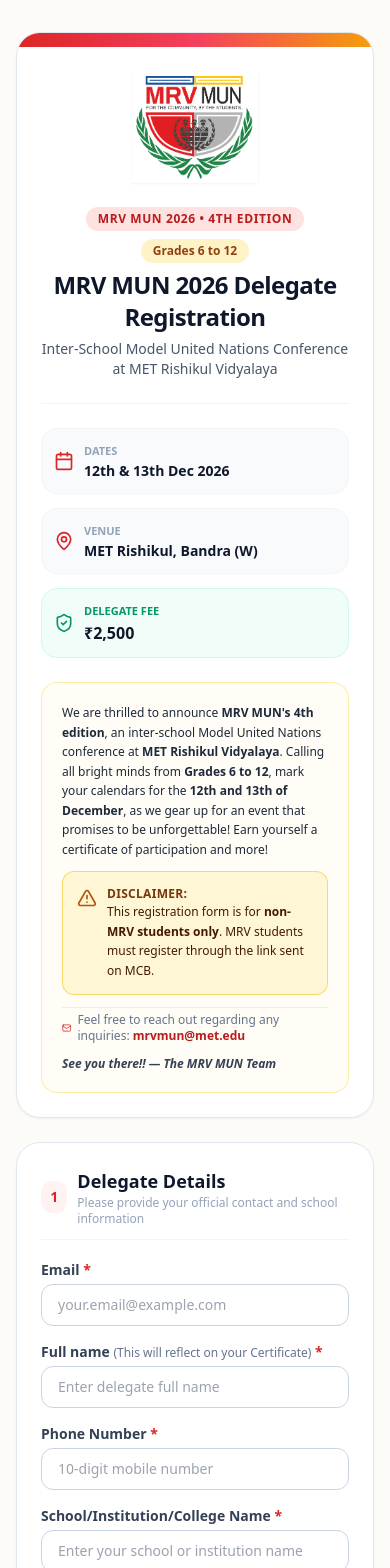
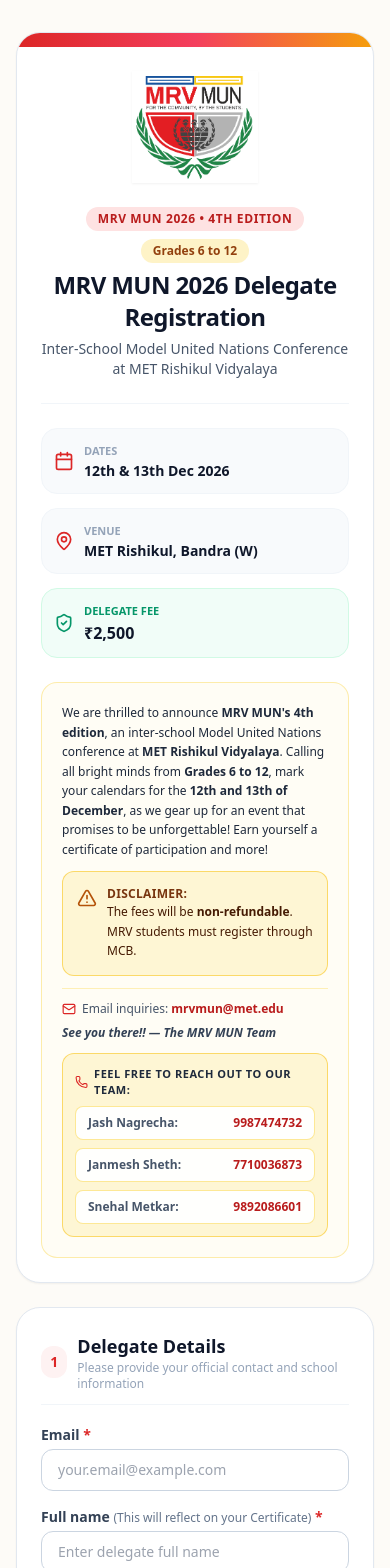
Before and after one commit to harshadzagade/rsvp-frontend, a React (Vite) app: page /mrv-mun in a window 390 px wide. Shown: the top 1568 px of the page. Built offline with nearby package versions, Linux system fonts and the light colour scheme; no server answers.

Commit message:
feat: add contact persons and phone numbers to MRV MUN LP

```diff
--- a/src/pages/MRVMUNRegistration.jsx
+++ b/src/pages/MRVMUNRegistration.jsx
@@ -13,7 +13,8 @@ import {
   Globe2,
   HelpCircle,
   FileCheck2,
-  AlertTriangle
+  AlertTriangle,
+  Phone
 } from 'lucide-react';
 import Swal from 'sweetalert2';
 import mrvMunLogo from '../assets/MRV_MUN_logo.png';
@@ -352,17 +353,49 @@ export default function MRVMUNRegistration() {
                 <AlertTriangle className="w-5 h-5 text-amber-700 shrink-0 mt-0.5" />
                 <div>
                   <strong className="block text-amber-900 uppercase tracking-wide text-xs">DISCLAIMER:</strong>
-                  This registration form is for <strong>non-MRV students only</strong>. MRV students must register through the link sent on MCB.
+                    The fees will be <strong>non-refundable</strong>. MRV students must register through MCB.
                 </div>
               </div>
 
-              {/* Support Inquiries */}
-              <div className="pt-1 flex flex-wrap items-center justify-between gap-3 text-xs text-slate-500 border-t border-amber-200/60">
-                <div className="flex items-center gap-1.5">
-                  <Mail className="w-3.5 h-3.5 text-red-600" />
-                  <span>Feel free to reach out regarding any inquiries: <a href="mailto:mrvmun@met.edu" className="font-bold text-red-700 hover:underline">mrvmun@met.edu</a></span>
+              {/* Support Inquiries & Contacts */}
+              <div className="pt-3 border-t border-amber-200/60 text-xs text-slate-600 space-y-3">
+                <div className="flex flex-wrap items-center justify-between gap-2">
+                  <div className="flex items-center gap-1.5">
+                    <Mail className="w-3.5 h-3.5 text-red-600 shrink-0" />
+                    <span>Email inquiries: <a href="mailto:mrvmun@met.edu" className="font-bold text-red-700 hover:underline">mrvmun@met.edu</a></span>
+                  </div>
+                  <span className="font-semibold text-slate-700 italic">See you there!! — The MRV MUN Team</span>
                 </div>
-                <span className="font-semibold text-slate-700 italic">See you there!! — The MRV MUN Team</span>
+
+                <div className="bg-amber-100/70 rounded-xl p-3 border border-amber-300/80">
+                  <p className="font-bold text-slate-800 text-[11px] uppercase tracking-wider mb-2 flex items-center gap-1.5">
+                    <Phone className="w-3.5 h-3.5 text-red-600" />
+                    <span>Feel free to reach out to our team:</span>
+                  </p>
+                  <div className="grid grid-cols-1 sm:grid-cols-3 gap-2">
+                    <a
+                      href="tel:+919987474732"
+                      className="flex items-center justify-between sm:justify-start gap-1.5 bg-white/95 hover:bg-white text-slate-800 hover:text-red-700 px-3 py-2 rounded-lg border border-amber-200/90 transition shadow-2xs font-medium text-xs"
+                    >
+                      <span className="text-slate-600 font-semibold">Jash Nagrecha:</span>
+                      <span className="font-bold text-red-700 sm:text-slate-900">9987474732</span>
+                    </a>
+                    <a
+                      href="tel:+917710036873"
+                      className="flex items-center justify-between sm:justify-start gap-1.5 bg-white/95 hover:bg-white text-slate-800 hover:text-red-700 px-3 py-2 rounded-lg border border-amber-200/90 transition shadow-2xs font-medium text-xs"
+                    >
+                      <span className="text-slate-600 font-semibold">Janmesh Sheth:</span>
+                      <span className="font-bold text-red-700 sm:text-slate-900">7710036873</span>
+                    </a>
+                    <a
+                      href="tel:+919892086601"
+                      className="flex items-center justify-between sm:justify-start gap-1.5 bg-white/95 hover:bg-white text-slate-800 hover:text-red-700 px-3 py-2 rounded-lg border border-amber-200/90 transition shadow-2xs font-medium text-xs"
+                    >
+                      <span className="text-slate-600 font-semibold">Snehal Metkar:</span>
+                      <span className="font-bold text-red-700 sm:text-slate-900">9892086601</span>
+                    </a>
+                  </div>
+                </div>
               </div>
             </div>
           </div>
@@ -711,13 +744,19 @@ export default function MRVMUNRegistration() {
                 )}
               </button>
 
-              <div className="text-center space-y-1 text-xs text-slate-400">
-                <p>
+              <div className="text-center space-y-2 text-xs text-slate-500 pt-1">
+                <p className="text-slate-400">
                   By clicking proceed, you will be directed to the official PayU gateway to complete your transaction safely.
                 </p>
-                <p>
-                  Questions? Write to us at <a href="mailto:mrvmun@met.edu" className="text-red-600 hover:underline font-semibold">mrvmun@met.edu</a>
-                </p>
+                <div className="flex flex-wrap items-center justify-center gap-x-3 gap-y-1 text-slate-600 font-medium">
+                  <span>Questions? Write to <a href="mailto:mrvmun@met.edu" className="text-red-600 hover:underline font-semibold">mrvmun@met.edu</a></span>
+                  <span className="hidden sm:inline text-slate-300">•</span>
+                  <span>Call: <a href="tel:+919987474732" className="hover:text-red-600 font-semibold">Jash (9987474732)</a></span>
+                  <span className="hidden sm:inline text-slate-300">•</span>
+                  <span><a href="tel:+917710036873" className="hover:text-red-600 font-semibold">Janmesh (7710036873)</a></span>
+                  <span className="hidden sm:inline text-slate-300">•</span>
+                  <span><a href="tel:+919892086601" className="hover:text-red-600 font-semibold">Snehal (9892086601)</a></span>
+                </div>
               </div>
             </div>
 
```
